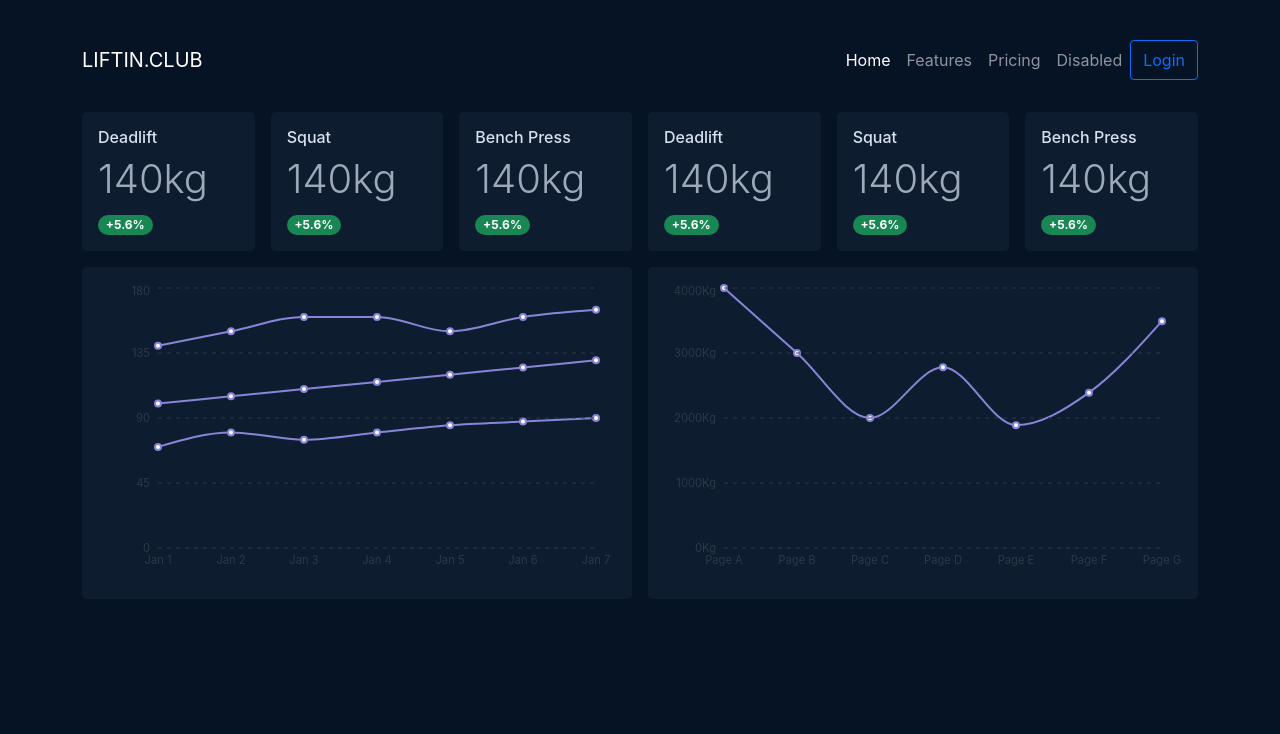
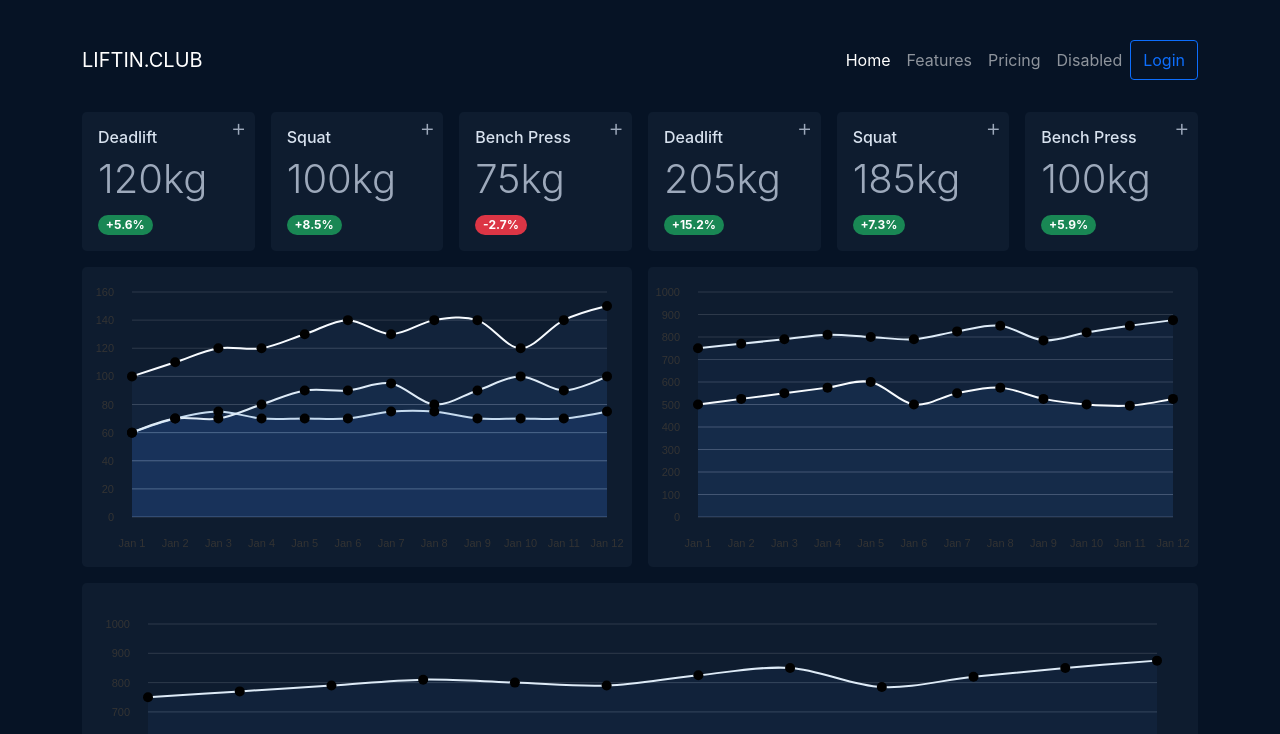
Before and after one commit to danielolaszy/lifting-app, a React (Create React App) app: page /dashboard in a window 1280 px wide. Shown: the top 734 px of the page. Built offline with nearby package versions, Linux system fonts and the light colour scheme.

Commit message:
Added components for panels

```diff
--- a/package.json
+++ b/package.json
@@ -3,6 +3,8 @@
   "version": "0.1.0",
   "private": true,
   "dependencies": {
+    "@nivo/core": "^0.70.1",
+    "@nivo/line": "^0.70.1",
     "@testing-library/jest-dom": "^5.14.1",
     "@testing-library/react": "^11.2.7",
     "@testing-library/user-event": "^12.8.3",
--- a/src/App.js
+++ b/src/App.js
@@ -1,5 +1,6 @@
 import "./App.css";
 import Navbar from "./components/Navbar";
+import AddLifts from "./components/AddLifts";
 import Dashboard from "./components/Dashboard";
 import Hero from "./components/Hero";
 import Features from "./components/Features";
@@ -8,6 +9,7 @@ function App() {
   return (
     <>
       <Navbar />
+      {/* <AddLifts /> */}
       <Dashboard />
       {/* <Hero /> */}
       {/* <Features /> */}
--- /dev/null
+++ b/src/components/AddLifts.js
@@ -0,0 +1,74 @@
+import React from "react";
+
+const AddLifts = () => {
+  return (
+    <div class="container">
+      <div class="row row-cols-1 row-cols-sm-2 row-cols-xl-2  g-2 g-lg-3">
+        <div class="col board-text-primary">
+          <div class="p-3 board-bg-primary rounded-3 text-center text-sm-start ">
+            <div class="form-floating ">
+              <input
+                type="number"
+                class="form-control form-bg-primary border-0 board-text-primary"
+                id="floatingInput"
+                placeholder="Deadlift"
+              ></input>
+              <label for="floatingInput">Deadlift</label>
+            </div>
+            <div class="form-floating mt-2 mb-2">
+              <input
+                type="number"
+                class="form-control form-bg-primary border-0"
+                id="floatingInput"
+                placeholder="Squat"
+              ></input>
+              <label for="floatingInput">Squat</label>
+            </div>
+            <div class="form-floating">
+              <input
+                type="number"
+                class="form-control form-bg-primary border-0"
+                id="floatingInput"
+                placeholder="Bench Press"
+              ></input>
+              <label for="floatingInput">Bench Press</label>
+            </div>
+          </div>
+        </div>
+        <div class="col board-text-primary">
+          <div class="p-3 board-bg-primary rounded-3 text-center text-sm-start ">
+            <div class="form-floating ">
+              <input
+                type="number"
+                class="form-control form-bg-primary border-0"
+                id="floatingInput"
+                placeholder="Deadlift"
+              ></input>
+              <label for="floatingInput">Deadlift</label>
+            </div>
+            <div class="form-floating mt-2 mb-2">
+              <input
+                type="number"
+                class="form-control form-bg-primary border-0"
+                id="floatingInput"
+                placeholder="Squat"
+              ></input>
+              <label for="floatingInput">Squat</label>
+            </div>
+            <div class="form-floating">
+              <input
+                type="number"
+                class="form-control form-bg-primary border-0"
+                id="floatingInput"
+                placeholder="Bench Press"
+              ></input>
+              <label for="floatingInput">Bench Press</label>
+            </div>
+          </div>
+        </div>
+      </div>
+    </div>
+  );
+};
+
+export default AddLifts;
--- a/src/components/Dashboard.js
+++ b/src/components/Dashboard.js
@@ -1,172 +1,458 @@
 import React from "react";
 import "../App.css";
+import PanelLift from "./PanelLift";
+import { ResponsiveLine } from "@nivo/line";
 
-import { LineChart, Line, CartesianGrid, XAxis, YAxis, Tooltip, ResponsiveContainer } from "recharts";
+const dan = [
+  {
+    "id": "deadlift",
 
-const data = [
+    "data": [
       {
-    name: "Jan 1",
-    dl: 140,
-    sqt: 100,
-    bp: 70,
+        "x": "Jan 1",
+        "y": 100,
       },
       {
-    name: "Jan 2",
-    dl: 150,
-    sqt: 105,
-    bp: 80,
+        "x": "Jan 2",
+        "y": 110,
       },
       {
-    name: "Jan 3",
-    dl: 160,
-    sqt: 110,
-    bp: 75,
+        "x": "Jan 3",
+        "y": 120,
       },
       {
-    name: "Jan 4",
-    dl: 160,
-    sqt: 115,
-    bp: 80,
+        "x": "Jan 4",
+        "y": 120,
       },
       {
-    name: "Jan 5",
-    dl: 150,
-    sqt: 120,
-    bp: 85,
+        "x": "Jan 5",
+        "y": 130,
       },
       {
-    name: "Jan 6",
-    dl: 160,
-    sqt: 125,
-    bp: 87.5,
+        "x": "Jan 6",
+        "y": 140,
       },
       {
-    name: "Jan 7",
-    dl: 165,
-    sqt: 130,
-    bp: 90,
+        "x": "Jan 7",
+        "y": 130,
+      },
+      {
+        "x": "Jan 8",
+        "y": 140,
+      },
+      {
+        "x": "Jan 9",
+        "y": 140,
+      },
+      {
+        "x": "Jan 10",
+        "y": 120,
+      },
+      {
+        "x": "Jan 11",
+        "y": 140,
+      },
+      {
+        "x": "Jan 12",
+        "y": 150,
+      },
+    ],
+  },
+  {
+    "id": "squat",
+    "color": "hsl(269, 70%, 50%)",
+    "data": [
+      {
+        "x": "Jan 1",
+        "y": 60,
+      },
+      {
+        "x": "Jan 2",
+        "y": 70,
+      },
+      {
+        "x": "Jan 3",
+        "y": 70,
+      },
+      {
+        "x": "Jan 4",
+        "y": 80,
+      },
+      {
+        "x": "Jan 5",
+        "y": 90,
+      },
+      {
+        "x": "Jan 6",
+        "y": 90,
+      },
+      {
+        "x": "Jan 7",
+        "y": 95,
+      },
+      {
+        "x": "Jan 8",
+        "y": 80,
+      },
+      {
+        "x": "Jan 9",
+        "y": 90,
+      },
+      {
+        "x": "Jan 10",
+        "y": 100,
+      },
+      {
+        "x": "Jan 11",
+        "y": 90,
+      },
+      {
+        "x": "Jan 12",
+        "y": 100,
+      },
+    ],
+  },
+  {
+    "id": "benchpress",
+    "color": "hsl(269, 70%, 50%)",
+    "data": [
+      {
+        "x": "Jan 1",
+        "y": 60,
+      },
+      {
+        "x": "Jan 2",
+        "y": 70,
+      },
+      {
+        "x": "Jan 3",
+        "y": 75,
+      },
+      {
+        "x": "Jan 4",
+        "y": 70,
+      },
+      {
+        "x": "Jan 5",
+        "y": 70,
+      },
+      {
+        "x": "Jan 6",
+        "y": 70,
+      },
+      {
+        "x": "Jan 7",
+        "y": 75,
+      },
+      {
+        "x": "Jan 8",
+        "y": 75,
+      },
+      {
+        "x": "Jan 9",
+        "y": 70,
+      },
+      {
+        "x": "Jan 10",
+        "y": 70,
+      },
+      {
+        "x": "Jan 11",
+        "y": 70,
+      },
+      {
+        "x": "Jan 12",
+        "y": 75,
+      },
+    ],
   },
 ];
 
-const data1 = [
+const club = [
   {
-    "name": "Page A",
-    "uv": 4000,
-    "pv": 2400,
-    "amt": 2400,
+    "id": "Dan",
+    "color": "hsl(269, 70%, 50%)",
+    "data": [
+      {
+        "x": "Jan 1",
+        "y": 500,
       },
       {
-    "name": "Page B",
-    "uv": 3000,
-    "pv": 1398,
-    "amt": 2210,
+        "x": "Jan 2",
+        "y": 525,
       },
       {
-    "name": "Page C",
-    "uv": 2000,
-    "pv": 9800,
-    "amt": 2290,
+        "x": "Jan 3",
+        "y": 550,
       },
       {
-    "name": "Page D",
-    "uv": 2780,
-    "pv": 3908,
-    "amt": 2000,
+        "x": "Jan 4",
+        "y": 575,
       },
       {
-    "name": "Page E",
-    "uv": 1890,
-    "pv": 4800,
-    "amt": 2181,
+        "x": "Jan 5",
+        "y": 600,
       },
       {
-    "name": "Page F",
-    "uv": 2390,
-    "pv": 3800,
-    "amt": 2500,
+        "x": "Jan 6",
+        "y": 500,
       },
       {
-    "name": "Page G",
-    "uv": 3490,
-    "pv": 4300,
-    "amt": 2100,
+        "x": "Jan 7",
+        "y": 550,
+      },
+      {
+        "x": "Jan 8",
+        "y": 575,
+      },
+      {
+        "x": "Jan 9",
+        "y": 525,
+      },
+      {
+        "x": "Jan 10",
+        "y": 500,
+      },
+      {
+        "x": "Jan 11",
+        "y": 495,
+      },
+      {
+        "x": "Jan 12",
+        "y": 525,
+      },
+    ],
+  },
+  {
+    "id": "Josh",
+    "color": "hsl(269, 70%, 50%)",
+    "data": [
+      {
+        "x": "Jan 1",
+        "y": 750,
+      },
+      {
+        "x": "Jan 2",
+        "y": 770,
+      },
+      {
+        "x": "Jan 3",
+        "y": 790,
+      },
+      {
+        "x": "Jan 4",
+        "y": 810,
+      },
+      {
+        "x": "Jan 5",
+        "y": 800,
+      },
+      {
+        "x": "Jan 6",
+        "y": 790,
+      },
+      {
+        "x": "Jan 7",
+        "y": 825,
+      },
+      {
+        "x": "Jan 8",
+        "y": 850,
+      },
+      {
+        "x": "Jan 9",
+        "y": 785,
+      },
+      {
+        "x": "Jan 10",
+        "y": 820,
+      },
+      {
+        "x": "Jan 11",
+        "y": 850,
+      },
+      {
+        "x": "Jan 12",
+        "y": 875,
+      },
+    ],
   },
 ];
+
+const theme = {
+  "textColor": "#2d394a",
+  "fontSize": 11,
+  "axis": {
+    "domain": {
+      "line": {
+        "stroke": "#ffffff",
+        "strokeWidth": 0,
+      },
+    },
+    "ticks": {
+      "line": {
+        "stroke": "#777777",
+        "strokeWidth": 0,
+      },
+    },
+  },
+  "grid": {
+    "line": {
+      "stroke": "#2d394a",
+      "strokeWidth": 1,
+    },
+  },
+};
 const Dashboard = () => {
   return (
     <div class="container">
       <div class="row row-cols-1 row-cols-sm-3 row-cols-xl-6  g-2 g-lg-3">
-        <div class="col">
-          <div class="p-3 board-bg-primary rounded-3 text-center text-sm-start">
-            <h6 className="board-text-primary">Deadlift</h6>
-            <h1 className="board-text-secondary fw-light">140kg</h1>
-            <span class="badge rounded-pill bg-success">+5.6%</span>
+        <PanelLift name="Deadlift" weight="120" percent="+5.6" percentClass="bg-success" />
+        <PanelLift name="Squat" weight="100" percent="+8.5" percentClass="bg-success" />
+        <PanelLift name="Bench Press" weight="75" percent="-2.7" percentClass="bg-danger" />
+        <PanelLift name="Deadlift" weight="205" percent="+15.2" percentClass="bg-success" />
+        <PanelLift name="Squat" weight="185" percent="+7.3" percentClass="bg-success" />
+        <PanelLift name="Bench Press" weight="100" percent="+5.9" percentClass="bg-success" />
+      </div>
+      <div class="row row row-cols-1 row-cols-lg-6 g-2 g-lg-3 pt-2 pt-lg-3">
+        <div class="col-lg-6">
+          <div style={{ height: "300px" }} class="p-0 board-bg-primary rounded-3">
+            <ResponsiveLine
+              data={dan}
+              theme={theme}
+              margin={{ top: 25, right: 25, bottom: 50, left: 50 }}
+              xScale={{ type: "point" }}
+              yScale={{ type: "linear", min: "0", max: "auto", stacked: false, reverse: false }}
+              yFormat=" >-.2f"
+              curve="cardinal"
+              axisTop={null}
+              axisRight={null}
+              axisBottom={{
+                orient: "bottom",
+                tickSize: 0,
+                tickPadding: 20,
+                tickRotation: 0,
+                legend: "",
+                legendOffset: 7,
+                legendPosition: "middle",
+              }}
+              axisLeft={{
+                orient: "left",
+                tickSize: 0,
+                tickPadding: 18,
+                tickRotation: 0,
+                legend: "",
+                legendOffset: -43,
+                legendPosition: "middle",
+              }}
+              enableGridX={false}
+              colors={{ scheme: "blues" }}
+              pointSize={10}
+              pointColor={{ from: "color", modifiers: [] }}
+              pointBorderColor={{ from: "color", modifiers: [] }}
+              pointLabelYOffset={-13}
+              enableArea={true}
+              areaBlendMode="overlay"
+              areaOpacity={0.25}
+              enableCrosshair={false}
+              useMesh={true}
+              legends={[]}
+              motionConfig="stiff"
+            />
           </div>
         </div>
-        <div class="col">
-          <div class="p-3 board-bg-primary rounded-3 text-center text-sm-start">
-            <h6 className="board-text-primary">Squat</h6>
-            <h1 className="board-text-secondary fw-light">140kg</h1>
-            <span class="badge rounded-pill bg-success">+5.6%</span>
-          </div>
-        </div>
-        <div class="col">
-          <div class="p-3 board-bg-primary rounded-3 text-center text-sm-start">
-            <h6 className="board-text-primary">Bench Press</h6>
-            <h1 className="board-text-secondary fw-light">140kg</h1>
-            <span class="badge rounded-pill bg-success">+5.6%</span>
-          </div>
-        </div>
-        <div class="col">
-          <div class="p-3 board-bg-primary rounded-3 text-center text-sm-start">
-            <h6 className="board-text-primary">Deadlift</h6>
-            <h1 className="board-text-secondary fw-light">140kg</h1>
-            <span class="badge rounded-pill bg-success">+5.6%</span>
-          </div>
-        </div>
-        <div class="col">
-          <div class="p-3 board-bg-primary rounded-3 text-center text-sm-start">
-            <h6 className="board-text-primary">Squat</h6>
-            <h1 className="board-text-secondary fw-light">140kg</h1>
-            <span class="badge rounded-pill bg-success">+5.6%</span>
-          </div>
-        </div>
-        <div class="col">
-          <div class="p-3 board-bg-primary rounded-3 text-center text-sm-start">
-            <h6 className="board-text-primary">Bench Press</h6>
-            <h1 className="board-text-secondary fw-light">140kg</h1>
-            <span class="badge rounded-pill bg-success">+5.6%</span>
+        <div class="col-lg-6">
+          <div style={{ height: "300px" }} class="p-0 board-bg-primary rounded-3">
+            <ResponsiveLine
+              data={club}
+              theme={theme}
+              margin={{ top: 25, right: 25, bottom: 50, left: 50 }}
+              xScale={{ type: "point" }}
+              yScale={{ type: "linear", min: "0", max: "1000", stacked: false, reverse: false }}
+              yFormat=" >-.2f"
+              curve="cardinal"
+              axisTop={null}
+              axisRight={null}
+              axisBottom={{
+                orient: "bottom",
+                tickSize: 0,
+                tickPadding: 20,
+                tickRotation: 0,
+                legend: "",
+                legendOffset: 7,
+                legendPosition: "middle",
+              }}
+              axisLeft={{
+                orient: "left",
+                tickSize: 0,
+                tickPadding: 18,
+                tickRotation: 0,
+                legend: "",
+                legendOffset: -43,
+                legendPosition: "middle",
+              }}
+              enableGridX={false}
+              colors={{ scheme: "blues" }}
+              pointSize={10}
+              pointColor={{ from: "color", modifiers: [] }}
+              pointBorderColor={{ from: "color", modifiers: [] }}
+              pointLabelYOffset={-13}
+              enableArea={true}
+              areaBlendMode="overlay"
+              areaOpacity={0.25}
+              enableCrosshair={false}
+              useMesh={true}
+              legends={[]}
+              motionConfig="stiff"
+            />
           </div>
         </div>
       </div>
       <div class="row row row-cols-1 row-cols-lg-6 g-2 g-lg-3 pt-2 pt-lg-3">
-        <div class="col-lg-6">
-          <div class="p-3 board-bg-primary rounded-3">
-            <ResponsiveContainer width="100%" height={300}>
-              <LineChart width={600} height={300} data={data} margin={{ top: 5, right: 20, bottom: 5, left: 0 }}>
-                <Line type="monotone" dataKey="dl" strokeWidth={2} stroke="#8884d8" />
-                <Line type="monotone" dataKey="sqt" strokeWidth={2} stroke="#8884d8" />
-                <Line type="monotone" dataKey="bp" strokeWidth={2} stroke="#8884d8" />
-
-                <CartesianGrid horizontal={true} vertical={false} stroke="#2d394a" strokeDasharray="4 5" />
-                <XAxis dataKey="name" axisLine={false} tickLine={false} tick={{ fontSize: "0.7em", fill: "#2d394a" }} />
-                <YAxis axisLine={false} tickLine={false} tick={{ fontSize: "0.7em", fill: "#2d394a" }} />
-                <Tooltip />
-              </LineChart>
-            </ResponsiveContainer>
-          </div>
-        </div>
-        <div class="col-lg-6">
-          <div class="p-3 board-bg-primary rounded-3">
-            <ResponsiveContainer width="100%" height={300}>
-              <LineChart width={600} height={300} data={data1} margin={{ top: 5, right: 20, bottom: 5, left: 0 }}>
-                <Line type="monotone" dataKey="uv" strokeWidth={2} stroke="#8884d8" />
-                <CartesianGrid horizontal={true} vertical={false} stroke="#2d394a" strokeDasharray="4 5" />
-                <XAxis dataKey="name" axisLine={false} tickLine={false} tick={{ fontSize: "0.7em", fill: "#2d394a" }} />
-                <YAxis axisLine={false} tickLine={false} unit="Kg" tick={{ fontSize: "0.7em", fill: "#2d394a" }} />
-                <Tooltip />
-              </LineChart>
-            </ResponsiveContainer>
+        <div class="col-lg-12">
+          <div style={{ height: "400px" }} class="p-3 board-bg-primary rounded-3">
+            <ResponsiveLine
+              data={club}
+              theme={theme}
+              margin={{ top: 25, right: 25, bottom: 50, left: 50 }}
+              xScale={{ type: "point" }}
+              yScale={{ type: "linear", min: "0", max: "1000", stacked: false, reverse: false }}
+              yFormat=" >-.2f"
+              curve="cardinal"
+              axisTop={null}
+              axisRight={null}
+              axisBottom={{
+                orient: "bottom",
+                tickSize: 0,
+                tickPadding: 20,
+                tickRotation: 0,
+                legend: "",
+                legendOffset: 7,
+                legendPosition: "middle",
+              }}
+              axisLeft={{
+                orient: "left",
+                tickSize: 0,
+                tickPadding: 18,
+                tickRotation: 0,
+                legend: "",
+                legendOffset: -43,
+                legendPosition: "middle",
+              }}
+              enableGridX={false}
+              colors={{ scheme: "blues" }}
+              pointSize={10}
+              pointColor={{ from: "color", modifiers: [] }}
+              pointBorderColor={{ from: "color", modifiers: [] }}
+              pointLabelYOffset={-13}
+              enableArea={true}
+              areaBlendMode="overlay"
+              areaOpacity={0.25}
+              enableCrosshair={false}
+              useMesh={true}
+              legends={[]}
+              motionConfig="stiff"
+            />
           </div>
         </div>
       </div>
--- /dev/null
+++ b/src/components/PanelLift.js
@@ -0,0 +1,19 @@
+import React from "react";
+import PanelLiftAdd from "./PanelLiftAdd";
+
+const PanelLift = (props) => {
+  return (
+    <div class="col ">
+      <div class="p-3 board-bg-primary rounded-3 text-center text-sm-start ">
+        <div className="position-relative">
+          <PanelLiftAdd name={props.name} />
+          <h6 className="board-text-primary">{props.name}</h6>
+          <h1 className="board-text-secondary fw-light">{props.weight}kg</h1>
+          <span class={"badge rounded-pill " + props.percentClass}>{props.percent}%</span>
+        </div>
+      </div>
+    </div>
+  );
+};
+
+export default PanelLift;
--- /dev/null
+++ b/src/components/PanelLiftAdd.js
@@ -0,0 +1,34 @@
+import React from "react";
+
+const PanelLiftAdd = (props) => {
+  return (
+    <>
+      <h4
+        data-bs-toggle="modal"
+        data-bs-target="#exampleModal"
+        className="position-absolute top-0 start-100 translate-middle board-text-secondary fw-light"
+      >
+        +
+      </h4>
+      <div class="modal fade" id="exampleModal" tabindex="-1" aria-labelledby="exampleModalLabel" aria-hidden="true">
+        <div class="modal-dialog modal-dialog-centered">
+          <div class="modal-content">
+            <div class="modal-header">
+              <h5 class="modal-title" id="exampleModalLabel">
+                {props.name}
+              </h5>
+              <button type="button" class="btn-close" data-bs-dismiss="modal" aria-label="Close"></button>
+            </div>
+            <div class="modal-body">input here...</div>
+
+            <button type="button" class="btn btn-primary">
+              Add
+            </button>
+          </div>
+        </div>
+      </div>
+    </>
+  );
+};
+
+export default PanelLiftAdd;
```
Also changed, not shown: src/App.css (+10 -0 lines), 1 other file (tests, documents, lock files or other folders). Lines whose indentation alone changed are shown as unchanged.
